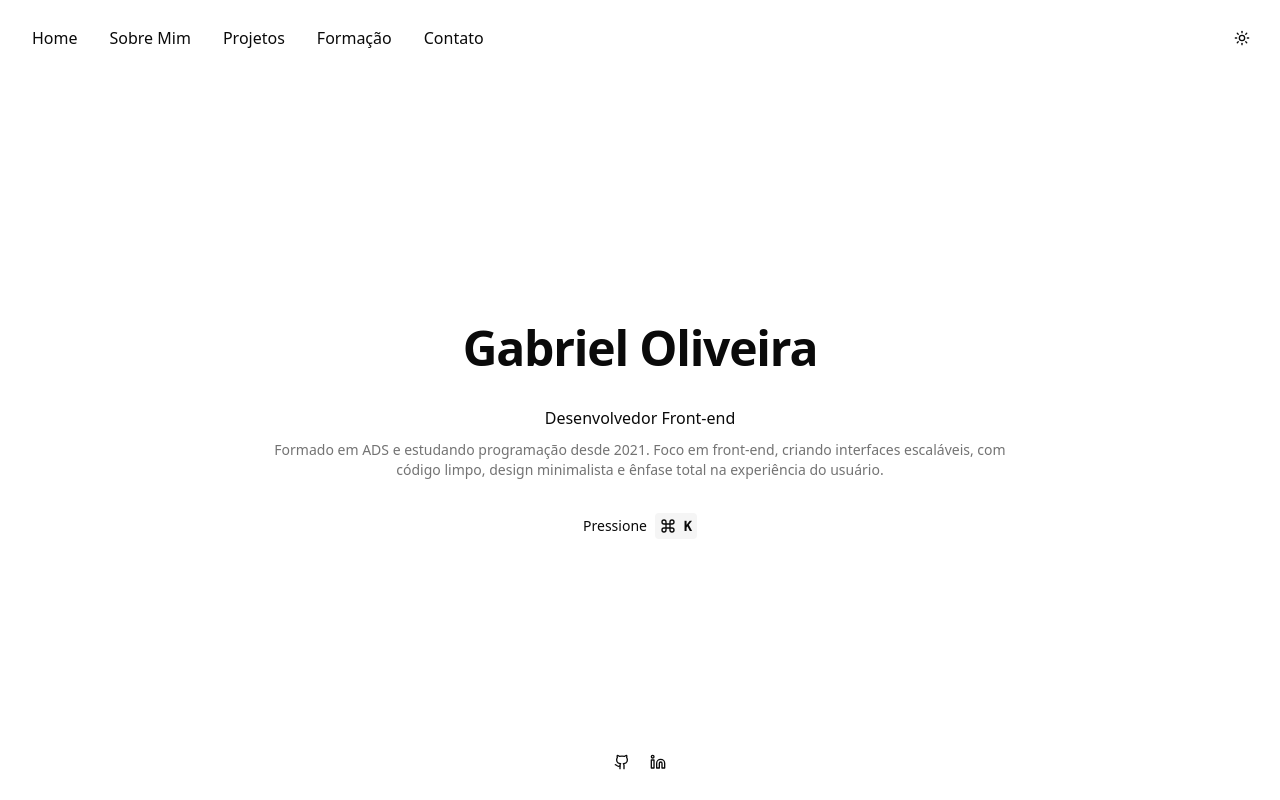
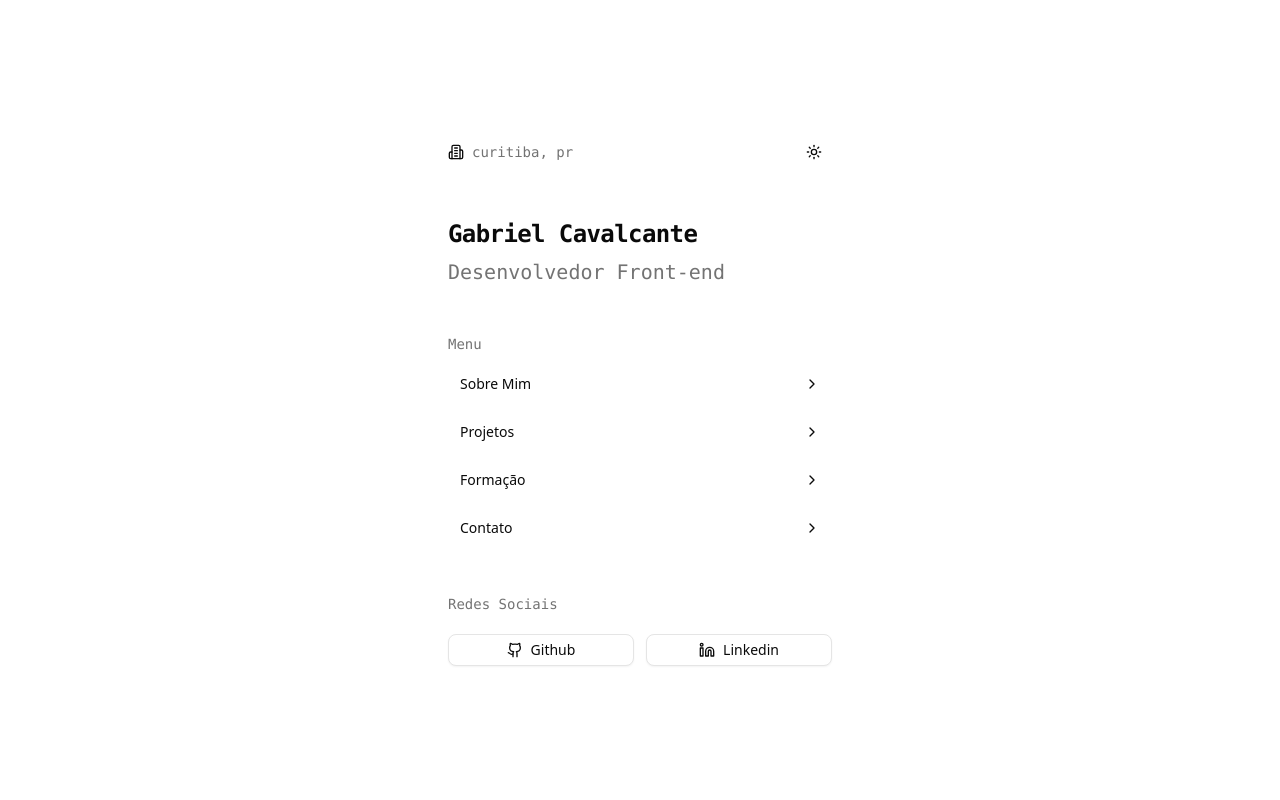
Before and after one commit to gabriellcro/portfolio, a React (Vite) app: page / in a window 1280 px wide. Built offline with nearby package versions, Linux system fonts and the light colour scheme.

Commit message:
style: update home layout

```diff
--- /dev/null
+++ b/src/components/button-group.jsx
@@ -0,0 +1,49 @@
+import { Button } from "@/components/ui/button";
+import { Github, Linkedin } from "lucide-react";
+import { TypographyMuted } from "./typography/typography-muted";
+
+const data = [
+  {
+    title: "github",
+    icon: Github,
+    link: "https://github.com/gabriellcro",
+  },
+  {
+    title: "linkedin",
+    icon: Linkedin,
+    link: "https://www.linkedin.com/in/gabriellcro/",
+  },
+];
+
+export default function ButtonGroup() {
+  return (
+    <div className="flex flex-col gap-5 w-full">
+      <TypographyMuted textContent="Redes Sociais" />
+      <div className="grid grid-cols-2 items-center text-base gap-3">
+        {data.map((item, idx) => {
+          const Icon = item.icon;
+
+          return (
+            <Button
+              key={idx}
+              size="sm"
+              variant="outline"
+              className="flex items-center justify-center gap-2 capitalize"
+              asChild
+            >
+              <a
+                href={item.link}
+                target="_blank"
+                rel="noopener noreferrer"
+                className="flex items-center gap-2"
+              >
+                <Icon />
+                <span>{item.title}</span>
+              </a>
+            </Button>
+          );
+        })}
+      </div>
+    </div>
+  );
+}
--- a/src/components/commandMenu.jsx
+++ b/src/components/command-menu.jsx
@@ -15,7 +15,7 @@ import {
 } from "@/components/ui/command";
 
 import { Button } from "./ui/button";
-import { TypographyInlineCode } from "./typography-inline-code";
+import { TypographyInlineCode } from "./typography/typography-inline-code";
 
 import {
   Command,
--- /dev/null
+++ b/src/components/menu.jsx
@@ -0,0 +1,31 @@
+import { Button } from "./ui/button";
+import { ChevronRight } from "lucide-react";
+import { TypographyMuted } from "./typography/typography-muted";
+
+const data = [
+  { title: "sobre mim", link: "/about" },
+  { title: "projetos", link: "/projects" },
+  { title: "formação", link: "/graduation" },
+  { title: "contato", link: "/contact" },
+];
+
+export default function Menu() {
+  return (
+    <div className="flex flex-col gap-3 w-full">
+      <TypographyMuted textContent="Menu" />
+      {data.map((item, index) => (
+        <Button
+          key={index}
+          variant="ghost"
+          className="flex justify-between capitalize group"
+          asChild
+        >
+          <a href={item.link} rel="noopener noreferrer">
+            {item.title}{" "}
+            <ChevronRight className="transition-transform duration-200 group-hover:translate-x-0.5" />
+          </a>
+        </Button>
+      ))}
+    </div>
+  );
+}
--- a/src/components/typography-h1.jsx
+++ b/src/components/typography/typography-h1.jsx
@@ -2,7 +2,7 @@ import PropTypes from "prop-types";
 
 export function TypographyH1({ textContent }) {
   return (
-    <h1 className="scroll-m-20 text-4xl font-extrabold tracking-tight lg:text-5xl">
+    <h1 className="scroll-m-20 text-4xl font-extrabold tracking-tight lg:text-5xl font-mono">
       {textContent}
     </h1>
   );
--- /dev/null
+++ b/src/components/typography/typography-h3.jsx
@@ -0,0 +1,13 @@
+import PropTypes from "prop-types";
+
+export function TypographyH3({ textContent }) {
+  return (
+    <h3 className="scroll-m-20 text-2xl font-semibold tracking-tight font-mono">
+      {textContent}
+    </h3>
+  );
+}
+
+TypographyH3.proptypes = {
+  textContent: PropTypes.string.isRequired,
+};
--- /dev/null
+++ b/src/components/typography/typography-lead.jsx
@@ -0,0 +1,10 @@
+import PropTypes from "prop-types";
+
+export function TypographyLead({ textContent }) {
+  return (
+    <p className="text-xl text-muted-foreground font-mono">{textContent}</p>
+  );
+}
+TypographyLead.proptypes = {
+  textContent: PropTypes.string.isRequired,
+};
--- a/src/components/typography-muted.jsx
+++ b/src/components/typography/typography-muted.jsx
@@ -1,7 +1,7 @@
 import PropTypes from "prop-types";
 
 export function TypographyMuted({ textContent }) {
-  return <p className="text-sm text-muted-foreground">{textContent}</p>;
+  return <p className="text-sm text-muted-foreground font-mono">{textContent}</p>;
 }
 
 TypographyMuted.proptypes = {
--- a/src/components/typography-p.jsx
+++ b/src/components/typography/typography-p.jsx
@@ -1,7 +1,7 @@
 import PropTypes from "prop-types";
 
 export function TypographyP({ textContent }) {
-  return <p className="leading-7 [&:not(:first-child)]:mt-6">{textContent}</p>;
+  return <p className="leading-7 [&:not(:first-child)]:mt-6 font-mono">{textContent}</p>;
 }
 
 TypographyP.proptypes = {
--- a/src/layout/layout.jsx
+++ b/src/layout/layout.jsx
@@ -1,14 +1,10 @@
 import Container from "@/components/container";
-import Footer from "@/components/footer";
-import Header from "@/components/header";
 import HomePage from "@/pages/home";
 
 export default function Layout() {
   return (
-    <div className="flex flex-col min-h-screen w-full max-w-[1920px] m-auto">
-      <Header />
-      <Container childers={<HomePage/>}/>
-      <Footer />
+    <div className="flex flex-col min-h-screen w-full m-auto">
+      <HomePage />
     </div>
   );
 }
--- a/src/pages/home.jsx
+++ b/src/pages/home.jsx
@@ -1,17 +1,27 @@
-import CommandMenu from "@/components/commandMenu";
-import { TypographyH1 } from "@/components/typography-h1";
-import { TypographyMuted } from "@/components/typography-muted";
-import { TypographyP } from "@/components/typography-p";
+import ButtonGroup from "@/components/button-group";
+import Menu from "@/components/menu";
+import { ModeToggle } from "@/components/mode-toggle";
+import { TypographyH3 } from "@/components/typography/typography-h3";
+import { TypographyLead } from "@/components/typography/typography-lead";
+import { TypographyMuted } from "@/components/typography/typography-muted";
+import { Building2 } from "lucide-react";
 
 export default function HomePage() {
   return (
-    <section className="flex flex-col text-center justify-center gap-2 max-w-3xl">
-      <TypographyH1 textContent="Gabriel Oliveira" />
-      <TypographyP textContent="Desenvolvedor Front-end" />
-      <TypographyMuted textContent="Formado em ADS e estudando programação desde 2021. Foco em front-end, criando interfaces escaláveis, com código limpo, design minimalista e ênfase total na experiência do usuário." />
-      <div className="mt-5">
-        <CommandMenu />
+    <section className="flex flex-col text-start items-center justify-center gap-12 max-w-md w-full m-auto p-8">
+      <header className="flex items-center justify-between w-full">
+        <div className="flex items-center gap-2">
+          <Building2 size={16} />
+          <TypographyMuted textContent="curitiba, pr" />
+        </div>
+        <ModeToggle />
+      </header>
+      <div className="flex flex-col gap-2 w-full">
+        <TypographyH3 textContent="Gabriel Cavalcante" />
+        <TypographyLead textContent="Desenvolvedor Front-end" />
       </div>
+      <Menu />
+      <ButtonGroup />
     </section>
   );
 }
```
Also changed, not shown: src/components/header.jsx (line endings or trailing spaces), src/components/typography/typography-inline-code.jsx (renamed from src/components/typography-inline-code.jsx).
